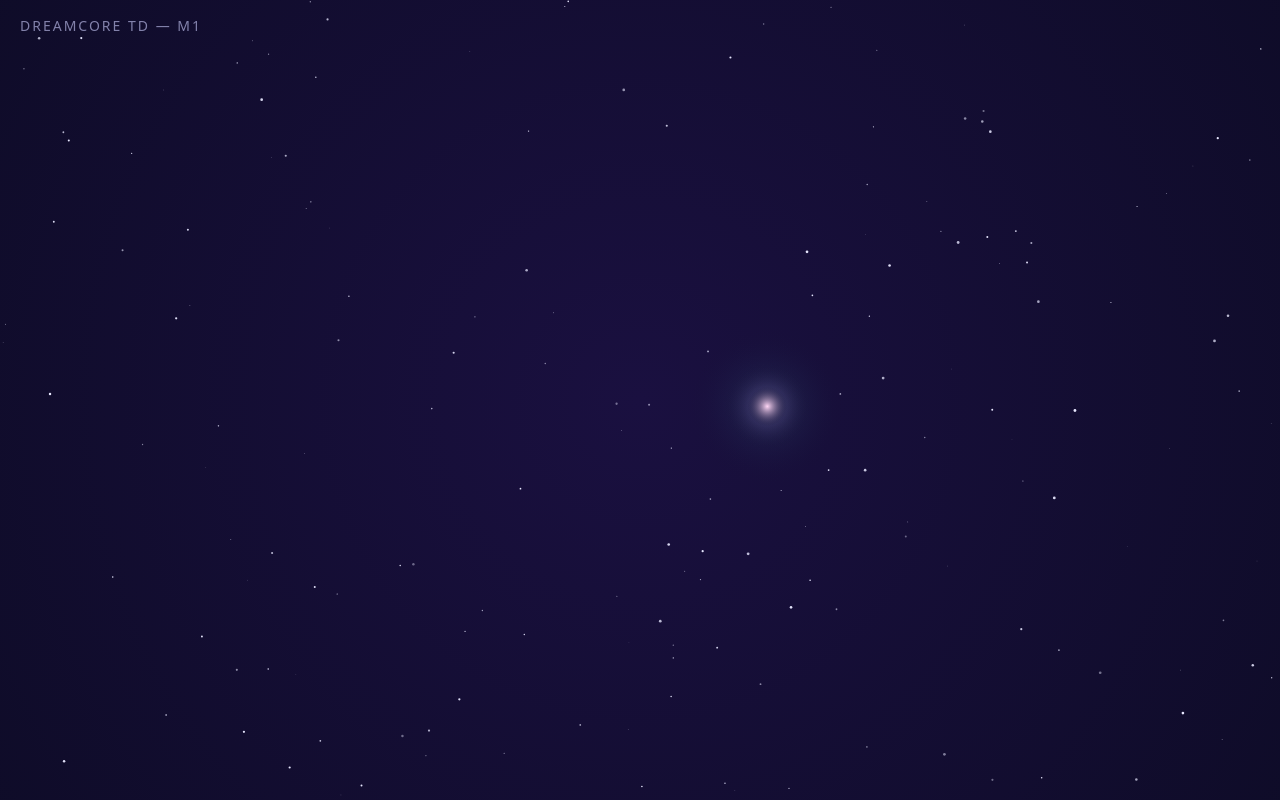
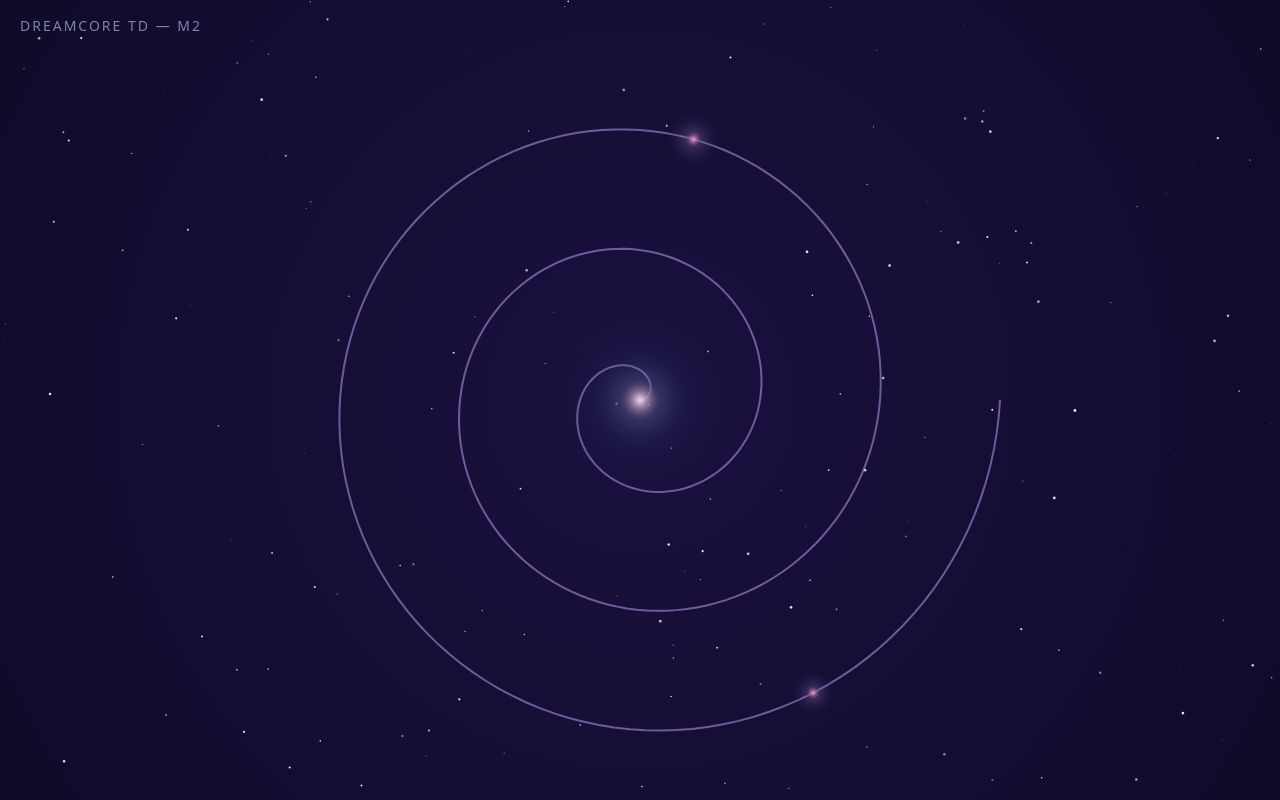
Before and after one commit to LGibs222/dreamcore-td, a plain HTML site: page index.html in a window 1280 px wide. Drawn offline with Linux system fonts and the light colour scheme; animation ran at ten frames a second.

Commit message:
M2: enemies follow a spiral path toward the center star
- New pathPoint(progress) shared by path-draw + enemy-move (same formula).
- Void Shards spawn every 1.4s, travel 0→1 along the spiral, despawn at center.
- Main loop now uses delta time (clamped 64ms) for framerate-independent motion.
- Orb becomes the center 'Forgotten Star' — pulsing, stationary.

Co-Authored-By: Claude Opus 4.7 (1M context) <noreply@anthropic.com>

```diff
--- a/game.js
+++ b/game.js
@@ -1,22 +1,25 @@
-// Dreamcore TD — M1: glowing orb drifts on a dark canvas
-// Teaching notes (Xavier):
-//   - requestAnimationFrame = "call me on the next frame, ~60 times a second"
-//   - We clear the canvas each frame, then redraw everything in its new position
-//   - Math.sin(time) gives a smooth wave between -1 and 1 — perfect for drifting
+// Dreamcore TD — M2: enemies follow a dreamcore spiral toward the center star
+// The orb from M1 is now the "Forgotten Star" — the thing enemies are marching toward.
 
 const canvas = document.getElementById('game');
 const ctx = canvas.getContext('2d');
 
-// Dreamcore palette
 const COLORS = {
-  bgDeep:   '#0a0a1f',
-  bgGlow:   '#1a1040',
-  orbCore:  '#ffd6f5',
-  orbMid:   '#c9a6ff',
-  orbOuter: '#6ad1ff',
+  bgDeep:    '#0a0a1f',
+  bgGlow:    '#1a1040',
+  orbCore:   '#ffd6f5',
+  orbMid:    '#c9a6ff',
+  orbOuter:  '#6ad1ff',
+  path:      'rgba(201, 166, 255, 0.5)',
+  enemyCore: '#ff9ad6',
+  enemyMid:  '#c2a0ff',
 };
 
-// Resize the canvas to fill the window (and handle window resizes)
+const PATH = {
+  turns: 3,       // spiral loops from edge to center
+  samples: 400,   // resolution for drawing the visible line
+};
+
 function resize() {
   canvas.width  = window.innerWidth;
   canvas.height = window.innerHeight;
@@ -24,7 +27,6 @@ function resize() {
 window.addEventListener('resize', resize);
 resize();
 
-// Starfield — a cheap sense of space
 const stars = [];
 function makeStars() {
   stars.length = 0;
@@ -41,7 +43,19 @@ function makeStars() {
 makeStars();
 window.addEventListener('resize', makeStars);
 
-// Draw a radial-gradient background so the center glows softly
+// progress 0 = outside of spiral, progress 1 = center star
+function pathPoint(progress) {
+  const cx = canvas.width / 2;
+  const cy = canvas.height / 2;
+  const maxR = Math.min(canvas.width, canvas.height) * 0.45;
+  const angle  = progress * Math.PI * 2 * PATH.turns;
+  const radius = maxR * (1 - progress);
+  return {
+    x: cx + Math.cos(angle) * radius,
+    y: cy + Math.sin(angle) * radius,
+  };
+}
+
 function drawBackground() {
   const grad = ctx.createRadialGradient(
     canvas.width / 2, canvas.height / 2, 0,
@@ -65,39 +79,87 @@ function drawStars(t) {
   ctx.globalAlpha = 1;
 }
 
-// A glowing orb — three stacked radial gradients for soft bloom
-function drawOrb(x, y, radius) {
-  const layers = [
-    { r: radius * 4.0, color: COLORS.orbOuter, alpha: 0.15 },
-    { r: radius * 2.2, color: COLORS.orbMid,   alpha: 0.35 },
-    { r: radius * 1.0, color: COLORS.orbCore,  alpha: 1.00 },
-  ];
-  for (const layer of layers) {
-    const grad = ctx.createRadialGradient(x, y, 0, x, y, layer.r);
-    grad.addColorStop(0, layer.color);
-    grad.addColorStop(1, 'rgba(10,10,31,0)');
-    ctx.globalAlpha = layer.alpha;
-    ctx.fillStyle = grad;
-    ctx.beginPath();
-    ctx.arc(x, y, layer.r, 0, Math.PI * 2);
-    ctx.fill();
+function drawPath() {
+  ctx.strokeStyle = COLORS.path;
+  ctx.lineWidth = 2;
+  ctx.beginPath();
+  for (let i = 0; i <= PATH.samples; i++) {
+    const p = pathPoint(i / PATH.samples);
+    if (i === 0) ctx.moveTo(p.x, p.y);
+    else         ctx.lineTo(p.x, p.y);
   }
+  ctx.stroke();
+}
+
+function drawGlow(x, y, radius, coreColor, outerAlpha) {
+  const grad = ctx.createRadialGradient(x, y, 0, x, y, radius);
+  grad.addColorStop(0, coreColor);
+  grad.addColorStop(1, 'rgba(10,10,31,0)');
+  ctx.globalAlpha = outerAlpha;
+  ctx.fillStyle = grad;
+  ctx.beginPath();
+  ctx.arc(x, y, radius, 0, Math.PI * 2);
+  ctx.fill();
   ctx.globalAlpha = 1;
 }
 
-// The main loop — runs ~60x per second
+function drawOrb(x, y, radius) {
+  drawGlow(x, y, radius * 4.0, COLORS.orbOuter, 0.15);
+  drawGlow(x, y, radius * 2.2, COLORS.orbMid,   0.35);
+  drawGlow(x, y, radius * 1.0, COLORS.orbCore,  1.00);
+}
+
+// Enemies — Void Shards
+const enemies = [];
+let spawnTimer = 0;
+const SPAWN_INTERVAL_MS = 1400;
+
+function spawnEnemy() {
+  enemies.push({
+    progress: 0,
+    speed: 0.00011 + Math.random() * 0.00005, // progress per ms
+    radius: 7 + Math.random() * 3,
+  });
+}
+
+function updateEnemies(dt) {
+  spawnTimer += dt;
+  while (spawnTimer >= SPAWN_INTERVAL_MS) {
+    spawnTimer -= SPAWN_INTERVAL_MS;
+    spawnEnemy();
+  }
+  for (const e of enemies) e.progress += e.speed * dt;
+  for (let i = enemies.length - 1; i >= 0; i--) {
+    if (enemies[i].progress >= 1) enemies.splice(i, 1);
+  }
+}
+
+function drawEnemies() {
+  for (const e of enemies) {
+    const p = pathPoint(e.progress);
+    drawGlow(p.x, p.y, e.radius * 3, COLORS.enemyMid,  0.35);
+    drawGlow(p.x, p.y, e.radius,     COLORS.enemyCore, 1.00);
+  }
+}
+
+// Main loop with delta time — keeps motion framerate-independent
+let lastT = 0;
 function loop(t) {
+  const dt = Math.min(t - lastT, 64); // clamp so tab-switches don't teleport enemies
+  lastT = t;
+
   drawBackground();
   drawStars(t);
+  drawPath();
 
-  // Orb drifts in a slow Lissajous figure around the center
-  const cx = canvas.width  / 2;
+  updateEnemies(dt);
+  drawEnemies();
+
+  // Center star — the thing enemies are trying to reach
+  const cx = canvas.width / 2;
   const cy = canvas.height / 2;
-  const driftX = Math.sin(t * 0.0004) * 140;
-  const driftY = Math.cos(t * 0.0003) * 90;
-  const pulse  = 22 + Math.sin(t * 0.002) * 4; // gentle radius pulse
-
-  drawOrb(cx + driftX, cy + driftY, pulse);
+  const pulse = 26 + Math.sin(t * 0.002) * 4;
+  drawOrb(cx, cy, pulse);
 
   requestAnimationFrame(loop);
 }
--- a/index.html
+++ b/index.html
@@ -31,7 +31,7 @@
   </style>
 </head>
 <body>
-  <div id="title">Dreamcore TD — M1</div>
+  <div id="title">Dreamcore TD — M2</div>
   <canvas id="game"></canvas>
   <script src="game.js"></script>
 </body>
```
Also changed, not shown: 1 other file.
